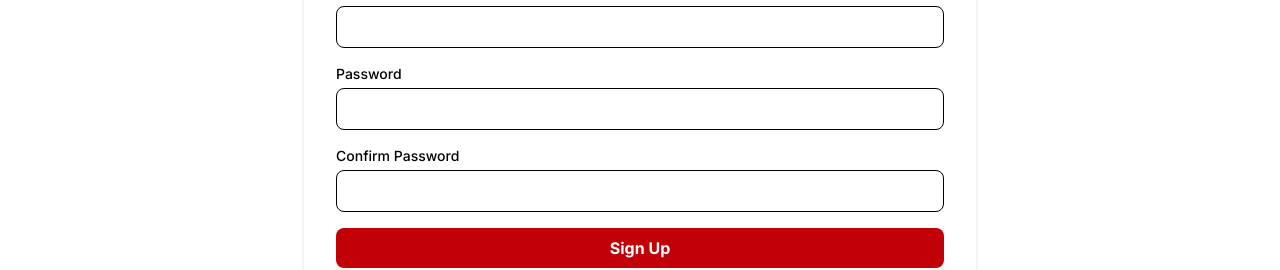
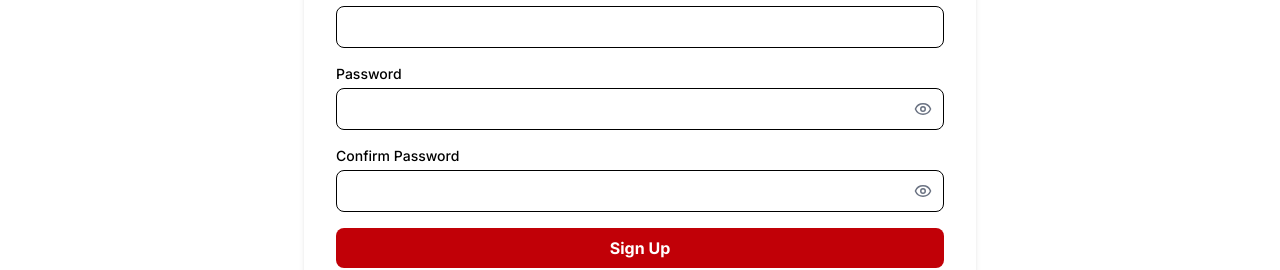
Before and after one commit to Robin-hoo/betonushi, a React (Vite) app in the folder frontend/: page /register in a window 1280 px wide. Shown: the part 489-759 px from the top of the page. Built offline with nearby package versions, Linux system fonts and the light colour scheme; no server answers.

Commit message:
update login register uiux

```diff
--- a/frontend/package.json
+++ b/frontend/package.json
@@ -21,6 +21,7 @@
     "lucide-react": "^0.554.0",
     "react": "^19.2.0",
     "react-dom": "^19.2.0",
+    "react-hot-toast": "^2.6.0",
     "react-i18next": "^16.3.5",
     "react-router-dom": "^7.9.6",
     "tailwind-merge": "^3.4.0",
--- a/frontend/public/locales/en/translation.json
+++ b/frontend/public/locales/en/translation.json
@@ -147,6 +147,7 @@
       "text": "Don't have an account?",
       "link": "Click here"
     },
+    "success": "Login successful!",
     "error": {
       "required": "Required",
       "invalid_email": "Invalid email format",
@@ -192,7 +193,8 @@
       "label": "Confirm Password"
     },
     "button": {
-      "submit": "Sign Up"
+      "submit": "Sign Up",
+      "loading": "Registering..."
     },
     "footer": {
       "text": "Already have an account?",
--- a/frontend/public/locales/ja/translation.json
+++ b/frontend/public/locales/ja/translation.json
@@ -147,6 +147,7 @@
       "text": "アカウントをお持ちでない方は",
       "link": "こちら"
     },
+    "success": "ログインに成功しました！",
     "error": {
       "required": "必須項目です",
       "invalid_email": "メールアドレスの形式が正しくありません",
@@ -192,7 +193,8 @@
       "label": "パスワード確認"
     },
     "button": {
-      "submit": "送信"
+      "submit": "送信",
+      "submitting": "送信中..."
     },
     "footer": {
       "text": "アカウントをお持ちですか？",
--- a/frontend/public/locales/vi/translation.json
+++ b/frontend/public/locales/vi/translation.json
@@ -150,6 +150,7 @@
       "text": "Chưa có tài khoản?",
       "link": "Đăng ký ngay"
     },
+    "success": "Đăng nhập thành công!",
     "error": {
       "required": "Bắt buộc",
       "invalid_email": "Định dạng email không hợp lệ",
@@ -195,7 +196,8 @@
       "label": "Xác nhận mật khẩu"
     },
     "button": {
-      "submit": "Đăng ký"
+      "submit": "Đăng ký",
+      "submitting": "Đang đăng ký..."
     },
     "footer": {
       "text": "Đã có tài khoản?",
--- a/frontend/src/App.tsx
+++ b/frontend/src/App.tsx
@@ -1,7 +1,7 @@
 import { BrowserRouter as Router, Routes, Route } from "react-router-dom";
 import MainLayout from "@/layouts/MainLayout";
-import AuthLayout from "@/layouts/AuthLayout";
 import HomePage from "@/pages/HomePage";
+import { Toaster } from 'react-hot-toast';
 import HelpfulPage from "@/pages/Helpfulpage";
 import FoodDetailPage from "@/pages/FoodDetailPage";
 import LoginPage from "@/pages/LoginPage";
@@ -14,6 +14,7 @@ import FavoritesPage from "./pages/FavoritesPage";
 function App() {
   return (
     <Router>
+      <Toaster position="top-center" containerStyle={{ marginTop: '80px' }} />
       <Routes>
         <Route element={<MainLayout />}>
           <Route path="/" element={<HomePage />} />
--- a/frontend/src/pages/LoginPage.tsx
+++ b/frontend/src/pages/LoginPage.tsx
@@ -3,6 +3,7 @@ import { useTranslation } from 'react-i18next';
 import { useNavigate } from 'react-router-dom';
 import { login } from '../api/auth.api';
 import { useAuth } from '@/context/AuthContext';
+import { toast } from 'react-hot-toast';
 
 const LoginPage: React.FC = () => {
     const { t } = useTranslation();
@@ -54,6 +55,7 @@ const LoginPage: React.FC = () => {
             contextLogin(response.token, response.user);
             // Redirect to home
             navigate('/');
+            toast.success(t("loginPage.success"));
         } catch (err: any) {
             console.error('Login failed:', err);
             // Always show unified error message for auth failures
--- a/frontend/src/pages/RegisterPage.tsx
+++ b/frontend/src/pages/RegisterPage.tsx
@@ -1,7 +1,9 @@
 import React, { useState } from 'react';
+import { Eye, EyeOff } from 'lucide-react';
 import { Link, useNavigate } from 'react-router-dom';
 import { register, type RegisterRequest } from '../api/auth.api';
 import { useTranslation } from 'react-i18next';
+import toast from 'react-hot-toast';
 
 const RegisterPage: React.FC = () => {
     const { t } = useTranslation();
@@ -19,6 +21,9 @@ const RegisterPage: React.FC = () => {
     });
 
     const [error, setError] = useState<string | null>(null);
+    const [showPassword, setShowPassword] = useState(false);
+    const [showConfirmPassword, setShowConfirmPassword] = useState(false);
+    const [submitting, setSubmitting] = useState(false);
 
     const handleChange = (e: React.ChangeEvent<HTMLInputElement | HTMLSelectElement>) => {
         setFormData({
@@ -63,13 +68,19 @@ const RegisterPage: React.FC = () => {
             return;
         }
 
+        setSubmitting(true);
         try {
             await register(formData);
             console.log("Sign up successfully");
+            toast.success(t("registerPage.success") || 'Registration successful');
             navigate('/login');
         } catch (err: any) {
-            setError(err.response?.data?.message || t("registerPage.error.failed"));
+            const message = err.response?.data?.message || t("registerPage.error.failed");
+            setError(message);
+            toast.error(message);
             console.error(err);
+        } finally {
+            setSubmitting(false);
         }
     };
 
@@ -94,6 +105,7 @@ const RegisterPage: React.FC = () => {
                                 className="w-full border p-2 rounded"
                                 onChange={handleChange}
                                 required
+                                disabled={submitting}
                             />
                         </div>
                         <div className="w-1/2">
@@ -104,6 +116,7 @@ const RegisterPage: React.FC = () => {
                                 className="w-full border p-2 rounded"
                                 onChange={handleChange}
                                 required
+                                disabled={submitting}
                             />
                         </div>
                     </div>
@@ -117,6 +130,7 @@ const RegisterPage: React.FC = () => {
                                 className="w-full border p-2 rounded"
                                 onChange={handleChange}
                                 required
+                                disabled={submitting}
                             />
                         </div>
                         <div className="w-1/2">
@@ -127,6 +141,7 @@ const RegisterPage: React.FC = () => {
                                 className="w-full border p-2 rounded"
                                 onChange={handleChange}
                                 required
+                                disabled={submitting}
                             />
                         </div>
                     </div>
@@ -138,6 +153,7 @@ const RegisterPage: React.FC = () => {
                                 name="gender"
                                 className="w-full border p-2 rounded"
                                 onChange={handleChange}
+                                disabled={submitting}
                             >
                                 <option value="Male">{t("registerPage.gender.options.male")}</option>
                                 <option value="Female">{t("registerPage.gender.options.female")}</option>
@@ -152,6 +168,7 @@ const RegisterPage: React.FC = () => {
                                 className="w-full border p-2 rounded"
                                 onChange={handleChange}
                                 required
+                                disabled={submitting}
                             />
                         </div>
                     </div>
@@ -163,36 +180,86 @@ const RegisterPage: React.FC = () => {
                             className="w-full border p-2 rounded"
                             onChange={handleChange}
                             required
+                            disabled={submitting}
                         />
                     </div>
 
-                    <div>
-                        <label className="block text-sm font-medium mb-1">{t("registerPage.password.label")}</label>
+                    <div className="relative">
+                        <label className="block text-sm font-medium mb-1">
+                            {t("registerPage.password.label")}
+                        </label>
+
                         <input
-                            type="password"
+                            type={showPassword ? "text" : "password"}
                             name="password"
-                            className="w-full border p-2 rounded"
+                            className="w-full border p-2 rounded pr-10"
                             onChange={handleChange}
                             required
+                            disabled={submitting}
                         />
+
+                        <button
+                            type="button"
+                            onClick={() => setShowPassword(s => !s)}
+                            disabled={submitting}
+                            className="
+                            absolute
+                            right-3
+                            top-[68%]
+                            -translate-y-1/2
+                            text-gray-500
+                            hover:text-gray-700
+                            disabled:opacity-50
+                            "
+                            aria-pressed={showPassword}
+                        >
+                            {showPassword ? <EyeOff size={18} /> : <Eye size={18} />}
+                        </button>
                     </div>
 
-                    <div>
+                    <div className="relative">
                         <label className="block text-sm font-medium mb-1">{t("registerPage.confirmPassword.label")}</label>
                         <input
-                            type="password"
+                            type={showConfirmPassword ? "text" : "password"}
                             name="confirmPassword"
-                            className="w-full border p-2 rounded"
+                            className="w-full border p-2 rounded pr-10"
                             onChange={handleChange}
                             required
+                            aria-describedby="confirm-password-toggle"
+                            disabled={submitting}
                         />
+                        <button
+                            type="button"
+                            id="confirm-password-toggle"
+                            onClick={() => setShowConfirmPassword(s => !s)}
+                            disabled={submitting}
+                            className="absolute
+                                right-3
+                                top-[68%]
+                                -translate-y-1/2
+                                text-gray-500
+                                hover:text-gray-700
+                                disabled:opacity-50
+                            "
+                            aria-pressed={showConfirmPassword}
+                            title={showConfirmPassword ? t("registerPage.hide_password") : t("registerPage.show_password")}
+                        >
+                            {showConfirmPassword ? <EyeOff size={18} /> : <Eye size={18} />}
+                        </button>
                     </div>
 
                     <button
                         type="submit"
-                        className="w-full bg-red-700 text-white font-bold py-2 px-4 rounded hover:bg-red-800 transition"
+                        disabled={submitting}
+                        aria-busy={submitting}
+                        className={`w-full text-white font-bold py-2 px-4 rounded transition ${submitting ? 'bg-red-600 opacity-60 cursor-not-allowed' : 'bg-red-700 hover:bg-red-800'}`}
                     >
-                        {t("registerPage.button.submit")}
+                        {submitting ? (
+                            <span className="inline-flex items-center justify-center">
+                                <span className="inline-block w-4 h-4 border-2 border-white border-t-transparent rounded-full animate-spin mr-2" />
+                                {t("registerPage.button.submitting") || 'Registering...'}
+                            </span>
+                        ) : t("registerPage.button.submit")}
                     </button>
 
                     <div className="text-center mt-4 text-sm">
```
Also changed, not shown: 1 other file (tests, documents, lock files or other folders).
